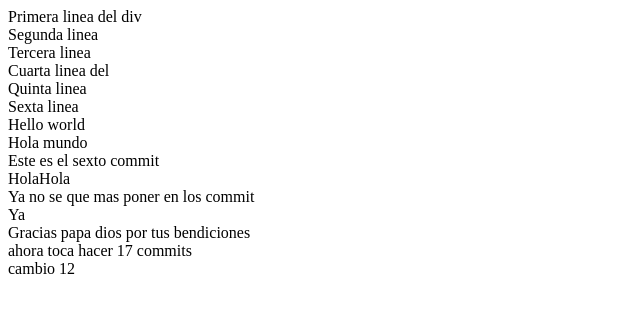
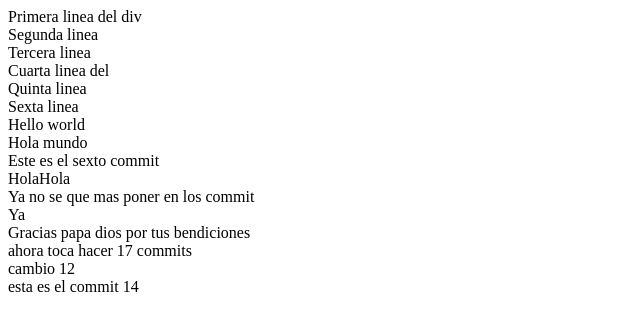
Before and after one commit to JbautipfBackup/BuenasPracticas2024, a plain HTML site: page index.html in a window 1280 px wide. Shown: the whole page, without its empty margins (0-640 px from the left). Drawn offline with Linux system fonts and the light colour scheme.

Commit message:
commit #14

```diff
--- a/index.html
+++ b/index.html
@@ -21,5 +21,6 @@
     <div>Gracias papa dios por tus bendiciones</div>
     <div>ahora toca hacer 17 commits</div>
     <div>cambio 12</div>
+    <div>esta es el commit 14</div>
 </body>
 </html>
```
